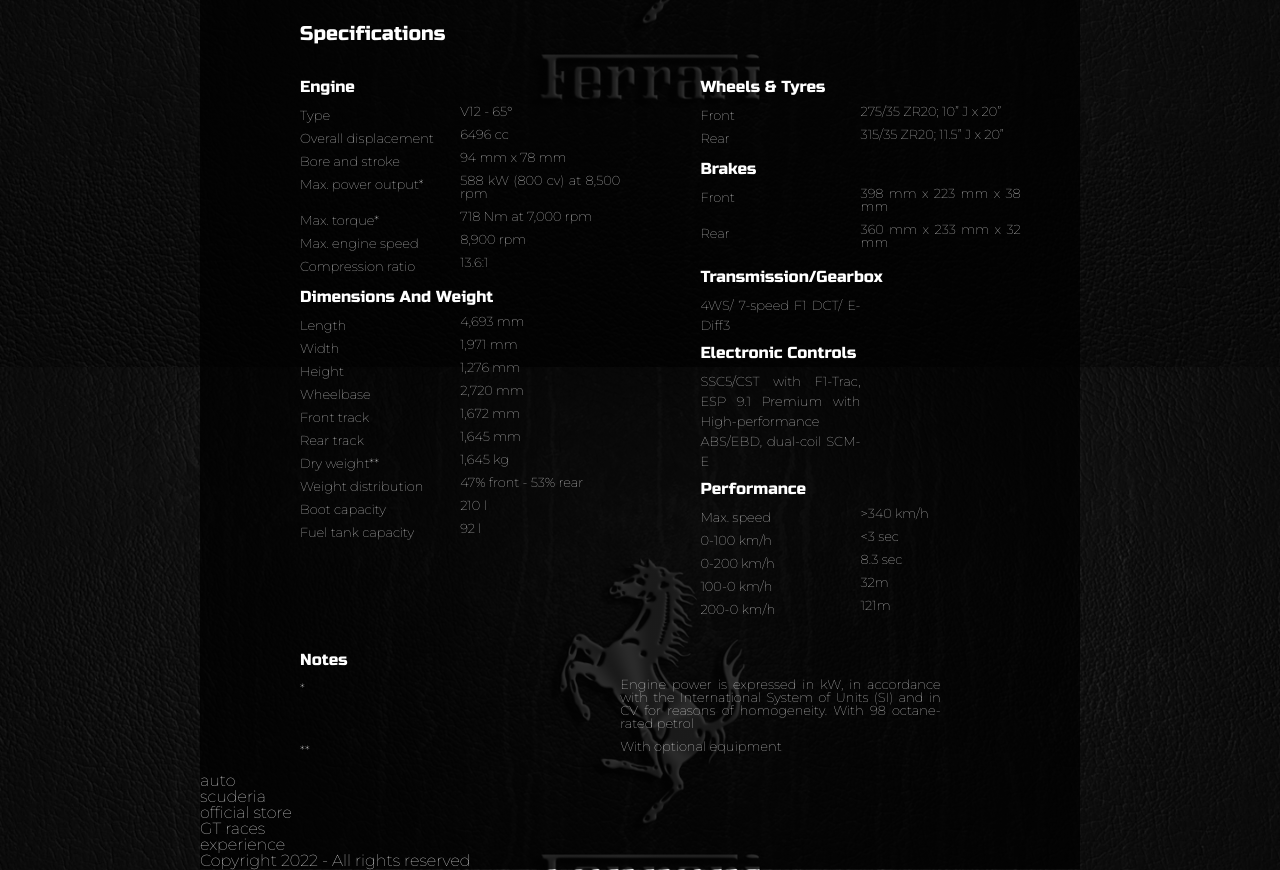
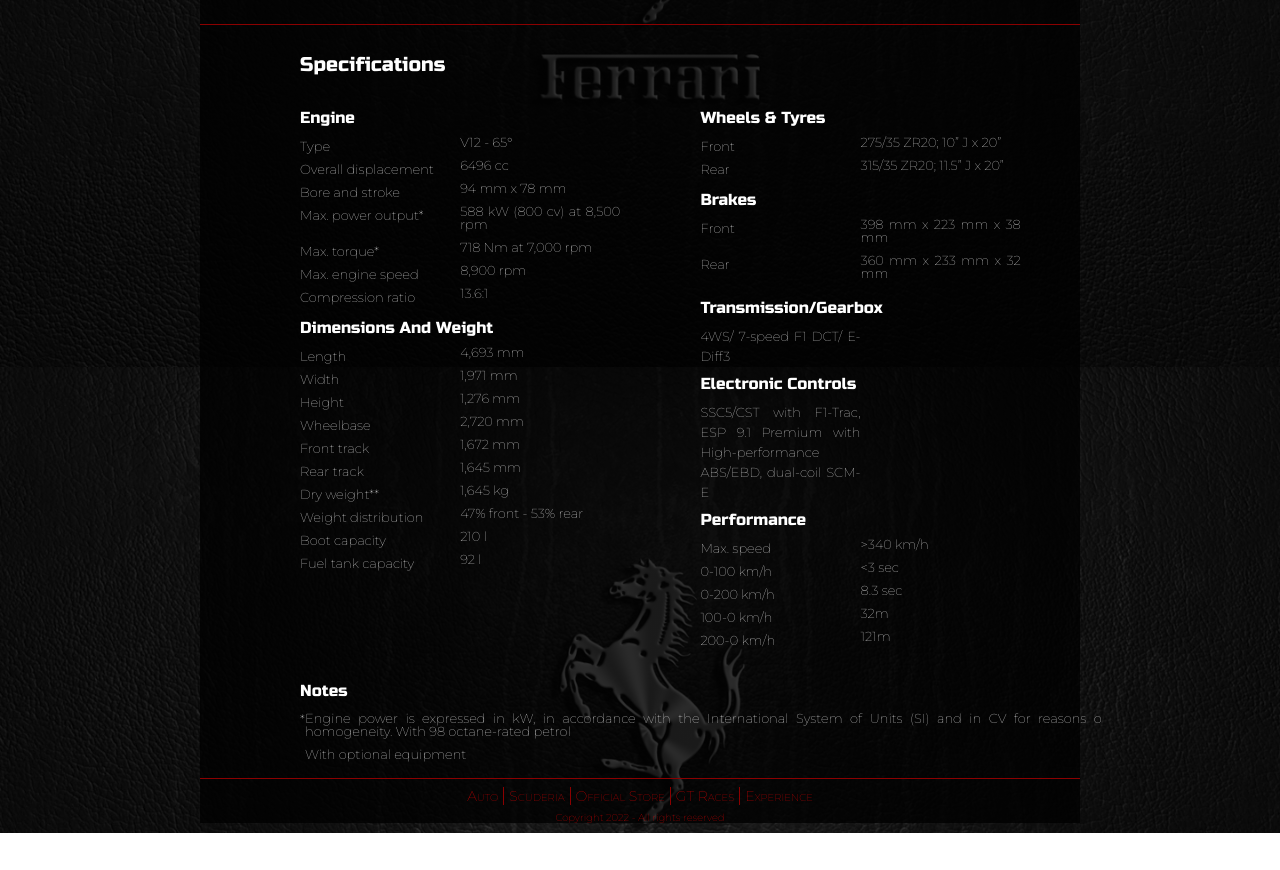
Before and after one commit to IlyaPoloz/CarStore, a plain HTML site: page index.html in a window 1280 px wide. Shown: the part 2833-3703 px from the top of the page. After the commit the page ends 3666 px from the top, so only its background shows below. Drawn offline with Linux system fonts and the light colour scheme.

Commit message:
added footer

```diff
--- a/homework.css
+++ b/homework.css
@@ -17,8 +17,6 @@ body {
   background-attachment: fixed;
   text-align: justify;
 }
-
-
 
 
 h1,
@@ -224,7 +222,8 @@ nav {
 /* -------------MAIN TEXT ------------------ */
 
 .main-container{
-  margin: 30px 75px;
+  padding: 30px 75px 15px 75px;
+  border-bottom: 1px solid darkred;
 }
 
 .title-red {
@@ -306,7 +305,7 @@ ul.dynamics-list{
 /* -------------SPECS------------- */
 
 .spec-container{
-  margin: 0px 100px;
+  margin: 30px 100px;
   width: 91%;
 }
 
@@ -323,10 +322,10 @@ dl{
   overflow: hidden;
   padding: 0;
   margin: 0;
+  font-size: 13px;
   margin-bottom: 10px;
 }
 dt{
-  font-size: 13px;
   line-height: 20px;
   float: left;
   width: 40%;
@@ -335,7 +334,6 @@ dt{
 }
 dd{
 
-  font-size: 13px;
   float: left;
   width: 40%;
   padding: 0;
@@ -345,8 +343,55 @@ dd{
 
 .bottom{
   width: 100%;
+
 }
 
 .bottom dt{
+  width: 0;
+  position: relative;
+  min-height: 1px;
+}
+.bottom dd{
+  position: relative;
+  top: 3px;
+  width: 100%;
+  margin-left: 5px;
+}
+.bottom dl:nth-child(3){
 
 }
+
+
+/* -------------FOOTER--------- */
+
+.menu-bottom{
+  border-top: 1px solid darkred;
+  padding: 10px 0px;
+  width: 100%;
+  display: flex;
+  align-items: center;
+  justify-content: center;
+  font-size: 14px;
+
+}
+.menu-bottom li a{
+  color:red;
+  text-transform: capitalize;
+  padding: 0px 5px;
+  font-variant: small-caps;
+}
+.menu-bottom li:hover{
+  text-decoration: underline;
+}
+.menu-bottom li:not(:last-child) a{
+  border-right: 1px solid darkred;
+}
+
+#copyright{
+  display: flex;
+  align-items: center;
+  justify-content: center;
+  font-size: 10px;
+  color: red;
+  margin-bottom: 10px;
+}
```
